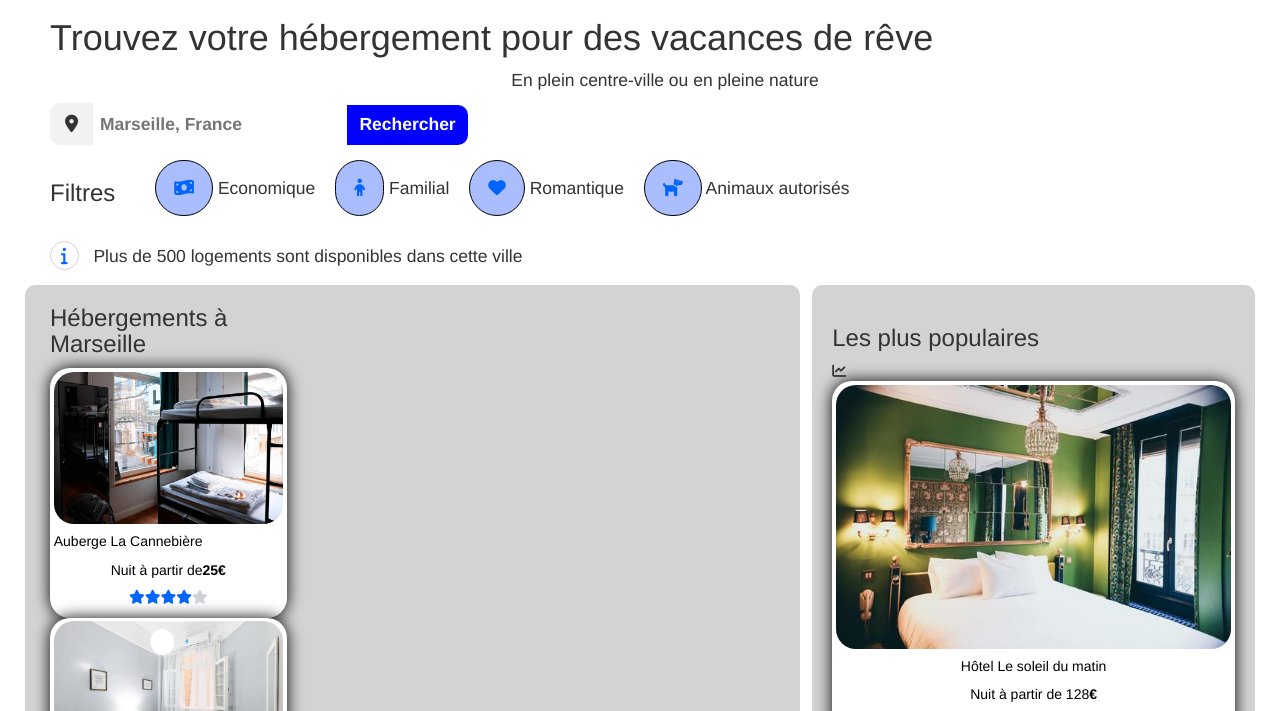
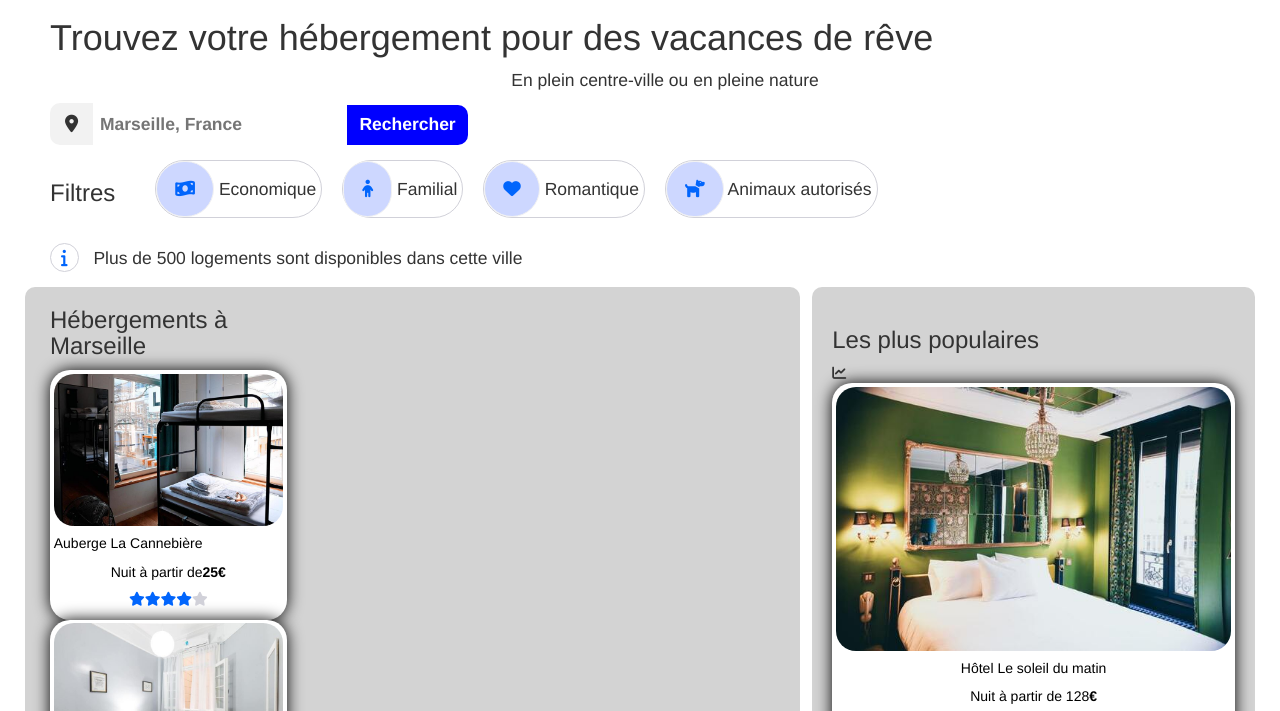
Before and after one commit to RobinWoodDu21/RobinThivant_2_02082021, a plain HTML site: page index.html in a window 1280 px wide. Shown: the part 82-793 px from the top of the page. Drawn offline with nearby package versions, Linux system fonts and the light colour scheme.

Commit message:
HTML & CSS modified

```diff
--- a/index.css
+++ b/index.css
@@ -67,20 +67,25 @@ body {
 .btnIcon {
     border-radius: 200px;
     padding: 18px;
-    border: black 1px solid;
+    border: #F2F2F2 1px solid;
     color: #0165fc;
-    background-color: rgb(170, 190, 255);
+    background-color: rgb(205, 215, 255);
 }
 
 .btn {
     border-radius: 200px;
     background-color: white;
-    border: #F2F2F2 1px solid;
+    border: ;
+}
+
+.divFiltre {
+    border-radius: 200px;
+    border: #d1d1d9 1px solid;
+    padding-right: 5px;
 }
 
 .btnFiltre {
     display: inline-flex;
-    flex-flow: wrap;
     margin-top: 15px;
 }
 
--- a/index.html
+++ b/index.html
@@ -56,10 +56,10 @@
         <div class="btnFiltre">
             <h3>Filtres</h3>
             <ul>
-                <div><i class="fas fa-money-bill-wave btnIcon"></i> Economique</div>
-                <div><i class="fas fa-child btnIcon"></i> Familial</div>
-                <div><i class="fas fa-heart btnIcon"></i> Romantique</div>
-                <div><i class="fas fa-dog btnIcon"></i> Animaux autorisés</div>
+                <div class="divFiltre"><i class="fas fa-money-bill-wave btnIcon"></i> Economique</div>
+                <div class="divFiltre"><i class="fas fa-child btnIcon"></i> Familial</div>
+                <div class="divFiltre"><i class="fas fa-heart btnIcon"></i> Romantique</div>
+                <div class="divFiltre"><i class="fas fa-dog btnIcon"></i> Animaux autorisés</div>
             </ul>
         </div>
         <div class="iDiv">
```
